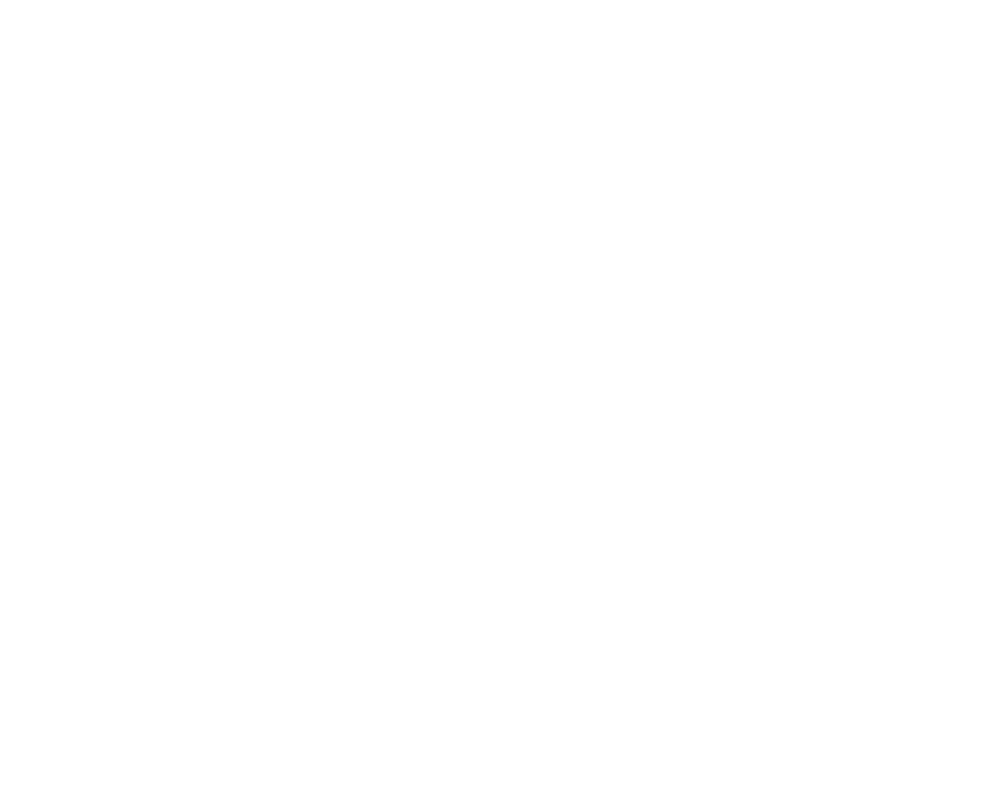
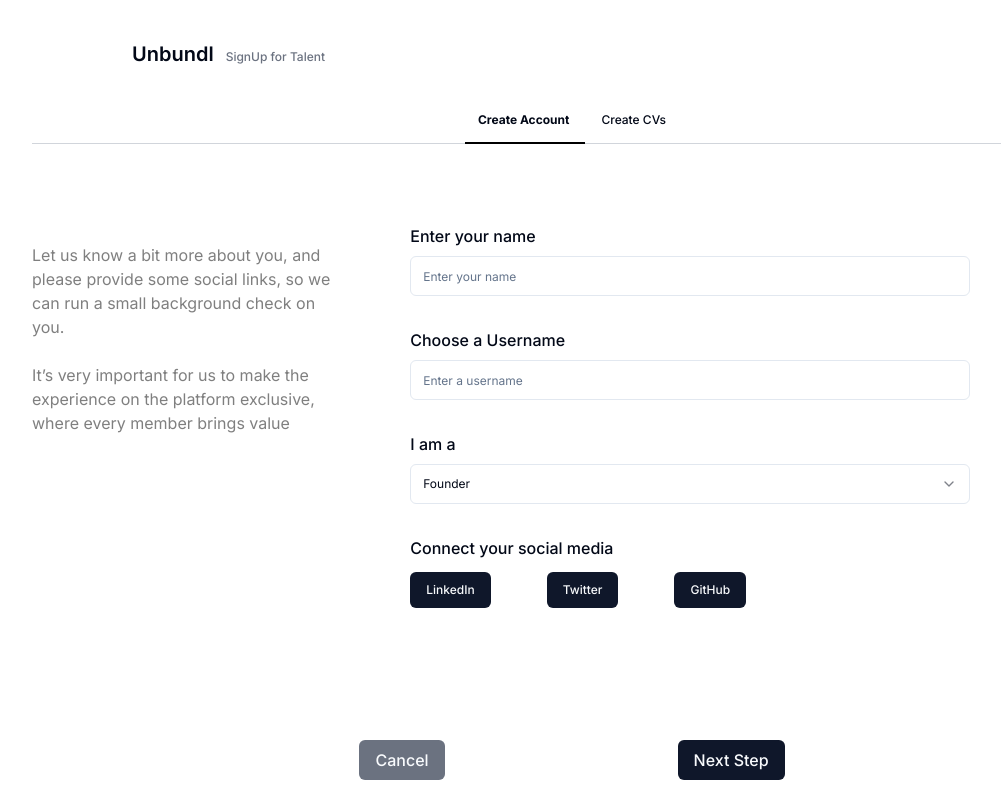
Before and after one commit to ShaikhNabeelShabbir/unbundl-web, a React (Vite) app: page /talent in a window 1280 px wide. Before the commit this address had no page. Shown: the whole page, without its empty margins (68-1069 px from the left). Built offline with nearby package versions, Linux system fonts and the light colour scheme.

Commit message:
started with signup for talent

```diff
--- a/src/App.tsx
+++ b/src/App.tsx
@@ -18,6 +18,7 @@
 // import Services from "./pages/startup/services";
 // import Signup from "./pages/admin/signup";
 import Signupforserviceproviders from "./pages/admin/signupforserviceproviders";
+import Signupfortalent from "./pages/admin/signupfortalent";
 
 const App: React.FC = () => {
   return (
@@ -43,6 +44,7 @@
             path="/service-providers"
             element={<Signupforserviceproviders />}
           />
+          <Route path="/talent" element={<Signupfortalent />} />
         </Routes>
       </div>
     </Router>
--- /dev/null
+++ b/src/components/create-cv.tsx
@@ -0,0 +1,51 @@
+import { useState } from "react";
+import Navbarcreatecvs from "./navbar-create-cv";
+import { Button } from "./ui/button";
+import GeneralForm from "./forms/GeneralForm";
+import ExperienceForm from "./forms/ExperienceForm";
+import LinksForm from "./forms/LinksForm";
+
+export const CreateCV = () => {
+  const [step, setStep] = useState(1);
+
+  const renderForm = () => {
+    switch (step) {
+      case 1:
+        return <GeneralForm />;
+      case 2:
+        return <ExperienceForm />;
+      case 3:
+        return <LinksForm />;
+      default:
+        return <GeneralForm />;
+    }
+  };
+
+  const handleNext = () => {
+    setStep((prevStep) => prevStep + 1);
+  };
+
+  const handleCancel = () => {
+    setStep(1);
+  };
+
+  return (
+    <div className="flex flex-col h-[582px]">
+      <Navbarcreatecvs setStep={setStep} currentStep={step} />
+      {renderForm()}
+      <div className="fixed bottom-0 left-0 right-0 z-50 py-5 flex justify-center gap-[233px]">
+        <Button
+          className="flex text-base bg-white text-blacka"
+          onClick={handleCancel}
+        >
+          Cancel
+        </Button>
+        <Button className="flex text-base" onClick={handleNext}>
+          Next Step
+        </Button>
+      </div>
+    </div>
+  );
+};
+
+export default CreateCV;
--- /dev/null
+++ b/src/components/forms/CreateCvs.tsx
@@ -0,0 +1,49 @@
+import { Button } from "../ui/button";
+import {
+  Dialog,
+  DialogContent,
+  DialogHeader,
+  DialogTitle,
+  DialogTrigger,
+} from "@/components/ui/dialog";
+import CreateCV from "../create-cv";
+
+export function CreateCVs() {
+  return (
+    <div>
+      <div className="main-div">
+        <div className="py-[40px]">
+          <div className="justify-center">
+            <div className="flex px-[440px] justify-center">
+              <div className="text-[14px] text-black/50">
+                Create CVs that your potential employers can find. You’ll be
+                matched with startups where you can work based on your CVs
+                <br />
+                <br />
+                <p className="font-medium text-base text-black">Create CVs</p>
+                <Dialog>
+                  <DialogTrigger asChild>
+                    <Button
+                      type="button"
+                      className="h-45 w-88 text-sm px-[15px]"
+                    >
+                      Create CV
+                    </Button>
+                  </DialogTrigger>
+                  <DialogContent className="sm:max-w-[600px]">
+                    <DialogHeader>
+                      <DialogTitle className="font-semibold text-xl">
+                        Create your CV
+                      </DialogTitle>
+                    </DialogHeader>
+                    <CreateCV />
+                  </DialogContent>
+                </Dialog>
+              </div>
+            </div>
+          </div>
+        </div>
+      </div>
+    </div>
+  );
+}
--- /dev/null
+++ b/src/components/forms/ExperienceForm.tsx
@@ -0,0 +1,7 @@
+import React from "react";
+
+const ExperienceForm = () => {
+  return <div>ExperienceForm</div>;
+};
+
+export default ExperienceForm;
--- /dev/null
+++ b/src/components/forms/GeneralForm.tsx
@@ -0,0 +1,7 @@
+import React from "react";
+
+const GeneralForm = () => {
+  return <div>GeneralForm yeh general form hai isme likho</div>;
+};
+
+export default GeneralForm;
--- /dev/null
+++ b/src/components/forms/LinksForm.tsx
@@ -0,0 +1,7 @@
+import React from "react";
+
+const LinksForm = () => {
+  return <div>LinksForm</div>;
+};
+
+export default LinksForm;
--- /dev/null
+++ b/src/components/navbar-create-cv.tsx
@@ -0,0 +1,76 @@
+import React, { useRef, useEffect, useState } from "react";
+import { Button } from "./ui/button";
+
+type NavbarProps = {
+  setStep: (step: number) => void;
+  currentStep: number;
+};
+
+const Navbarcreatecvs: React.FC<NavbarProps> = ({ setStep, currentStep }) => {
+  const [underlineStyle, setUnderlineStyle] = useState({
+    width: 0,
+    left: 0,
+  });
+
+  const buttonRefs = [
+    useRef<HTMLDivElement>(null),
+    useRef<HTMLDivElement>(null),
+    useRef<HTMLDivElement>(null),
+  ];
+
+  useEffect(() => {
+    const updateUnderline = () => {
+      const ref = buttonRefs[currentStep - 1].current;
+      if (ref) {
+        const { offsetWidth, offsetLeft } = ref;
+        setUnderlineStyle({
+          width: offsetWidth,
+          left: offsetLeft,
+        });
+      }
+    };
+
+    updateUnderline();
+    window.addEventListener("resize", updateUnderline);
+
+    return () => {
+      window.removeEventListener("resize", updateUnderline);
+    };
+  }, [currentStep]);
+
+  return (
+    <div>
+      <div className="relative">
+        <div className="flex gap-0">
+          {["General", "Experience", "Links"].map((label, index) => (
+            <div
+              key={index}
+              ref={buttonRefs[index]}
+              className="font-medium py-1 cursor-pointer"
+            >
+              <Button
+                variant="ghost"
+                onClick={() => setStep(index + 1)}
+                className={currentStep === index + 1 ? "font-bold" : ""}
+              >
+                {label}
+              </Button>
+            </div>
+          ))}
+        </div>
+        <div className="absolute bottom-0 left-0 right-0">
+          <hr className="border-t border-gray-300" />
+          <div
+            className="absolute bottom-0 h-0.5 bg-black transition-all duration-300"
+            style={{
+              width: underlineStyle.width,
+              left: underlineStyle.left,
+            }}
+          />
+        </div>
+      </div>
+    </div>
+  );
+};
+
+export default Navbarcreatecvs;
--- /dev/null
+++ b/src/components/navbar-talent.tsx
@@ -0,0 +1,75 @@
+import { Button } from "@/components/ui/button";
+import React, { useRef, useEffect, useState } from "react";
+
+type NavbarProps = {
+  setStep: (step: number) => void;
+  currentStep: number;
+};
+
+const Navbartalent: React.FC<NavbarProps> = ({ setStep, currentStep }) => {
+  const [underlineStyle, setUnderlineStyle] = useState({
+    width: 0,
+    left: 0,
+  });
+
+  const buttonRefs = [
+    useRef<HTMLDivElement>(null),
+    useRef<HTMLDivElement>(null),
+  ];
+
+  useEffect(() => {
+    const updateUnderline = () => {
+      const ref = buttonRefs[currentStep - 1].current;
+      if (ref) {
+        const { offsetWidth, offsetLeft } = ref;
+        setUnderlineStyle({
+          width: offsetWidth,
+          left: offsetLeft,
+        });
+      }
+    };
+
+    updateUnderline();
+    window.addEventListener("resize", updateUnderline);
+
+    return () => {
+      window.removeEventListener("resize", updateUnderline);
+    };
+  }, [currentStep]);
+
+  return (
+    <div>
+      <div className="relative">
+        <div className="flex justify-center gap-0 px-14 md:px-5 w-full">
+          {["Create Account", "Create CVs"].map((label, index) => (
+            <div
+              key={index}
+              ref={buttonRefs[index]}
+              className="font-medium py-1 cursor-pointer"
+            >
+              <Button
+                variant="ghost"
+                onClick={() => setStep(index + 1)}
+                className={currentStep === index + 1 ? "font-bold" : ""}
+              >
+                {label}
+              </Button>
+            </div>
+          ))}
+        </div>
+        <div className="absolute bottom-0 left-0 right-0 px-[100px]">
+          <hr className="border-t border-gray-300" />
+          <div
+            className="absolute bottom-0 h-0.5 bg-black transition-all duration-300"
+            style={{
+              width: underlineStyle.width,
+              left: underlineStyle.left,
+            }}
+          />
+        </div>
+      </div>
+    </div>
+  );
+};
+
+export default Navbartalent;
--- /dev/null
+++ b/src/pages/admin/signupfortalent.tsx
@@ -0,0 +1,57 @@
+import { useState } from "react";
+import { CreateAccountForm } from "@/components/forms/CreateAccountForm";
+import { Button } from "@/components/ui/button";
+import NavbarServiceProvider from "@/components/navbar-service-provider";
+import { CreateGigs } from "@/components/forms/CreateGigs";
+import Navbartalent from "@/components/navbar-talent";
+import { CreateCVs } from "@/components/forms/CreateCvs";
+
+export const Signupfortalent = () => {
+  const [step, setStep] = useState(1);
+
+  const renderForm = () => {
+    switch (step) {
+      case 1:
+        return <CreateAccountForm />;
+      case 2:
+        return <CreateCVs />;
+      default:
+        return <CreateAccountForm />;
+    }
+  };
+
+  const handleNext = () => {
+    setStep((prevStep) => prevStep + 1);
+  };
+
+  const handleCancel = () => {
+    setStep(1);
+  };
+
+  return (
+    <div className="main-div flex flex-col min-h-screen ">
+      <div className="flex gap-6 px-[100px] ">
+        <div className="flex flex-row py-[40px] px-[100px] font-semibold w-82 h-24 text-lg">
+          Unbundl
+          <div className="px-3 font-medium">
+            <a href="" className="py-[45px] text-gray-500 text-sm">
+              SignUp for Talent
+            </a>
+          </div>
+        </div>
+      </div>
+      <Navbartalent setStep={setStep} currentStep={step} />
+      {renderForm()}
+      <div className="fixed bottom-0 left-0 right-0 z-50 py-5 flex justify-center gap-[233px] bg-white">
+        <Button className="flex text-base bg-gray-500 " onClick={handleCancel}>
+          Cancel
+        </Button>
+        <Button className="flex text-base" onClick={handleNext}>
+          Next Step
+        </Button>
+      </div>
+    </div>
+  );
+};
+
+export default Signupfortalent;
```
